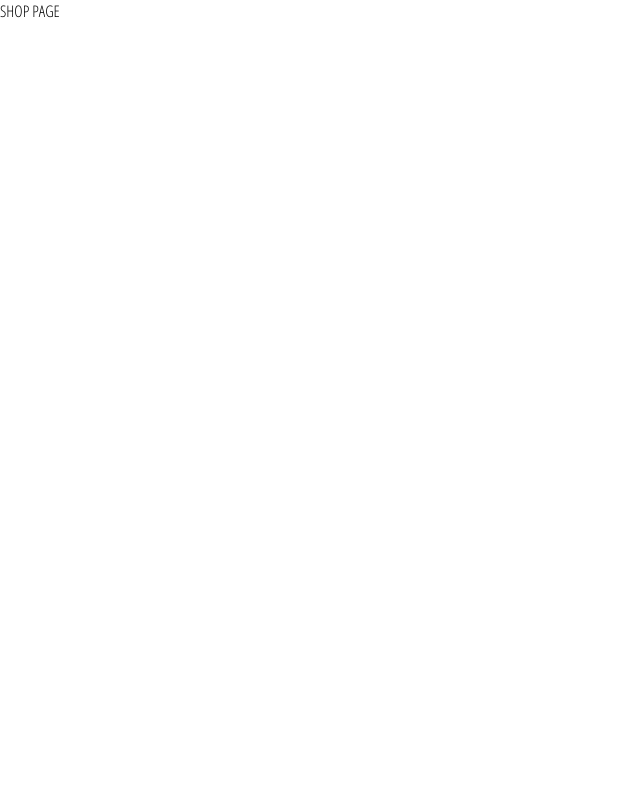
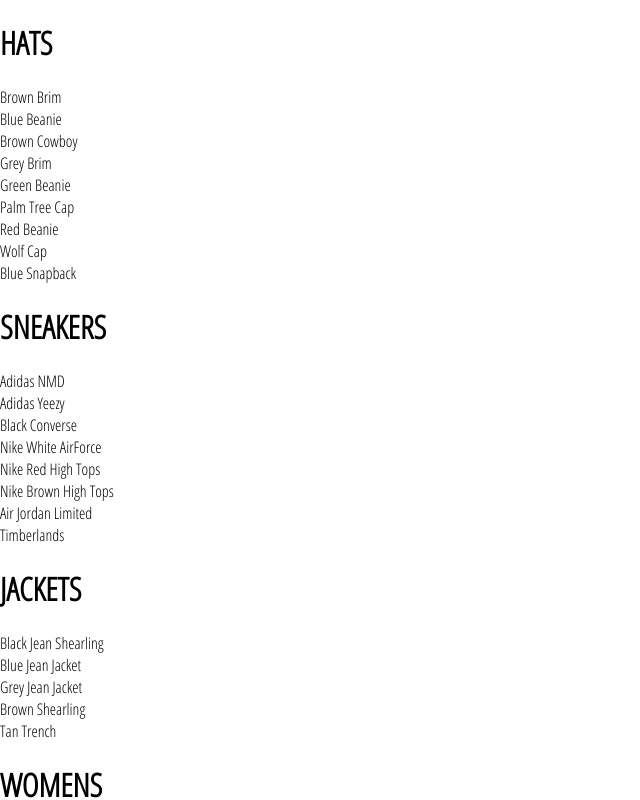
Before and after one commit to DavidStewartLDN/brixton-clothing, a React (Create React App) app: page /shop in a window 1280 px wide. Shown: the top 800 px of the page, without its empty margins (0-640 px from the left). Built offline with nearby package versions, Linux system fonts and the light colour scheme.

Commit message:
Shop page now lists all item

```diff
--- /dev/null
+++ b/src/components/collection-preview/collection-preview.component.jsx
@@ -0,0 +1,18 @@
+import React from 'react';
+
+import './collection-preview.styles.scss'
+
+const CollectionPreview = ({ title, items }) => (
+  <div className='collection-preview'>
+    <h1 className='title'> {title.toUpperCase()} </h1>
+    <div className='preview'>
+      {
+        items.map((item) => (
+          <div key={item.id}> {item.name} </div>
+        ))
+      }
+    </div>
+  </div>
+)
+
+export default CollectionPreview;
--- a/src/pages/shop/shop.component.jsx
+++ b/src/pages/shop/shop.component.jsx
@@ -1,4 +1,5 @@
 import React from 'react';
+import CollectionPreview from '../../components/collection-preview/collection-preview.component.jsx';
 
 import SHOP_DATA from './shop.data.js'
 
@@ -12,8 +13,15 @@
   }
 
   render() {
+    const {collections} = this.state;
     return (
-      <div> SHOP PAGE </div>
+      <div className='shop-page'>
+        {
+          collections.map(({id, ...otherCollectionProps }) => (
+            <CollectionPreview key={id} {...otherCollectionProps} />
+          ))
+        }
+      </div>
     )
   }
 }
```
Also changed, not shown: src/components/collection-preview/collection-preview.styles.scss (added).
